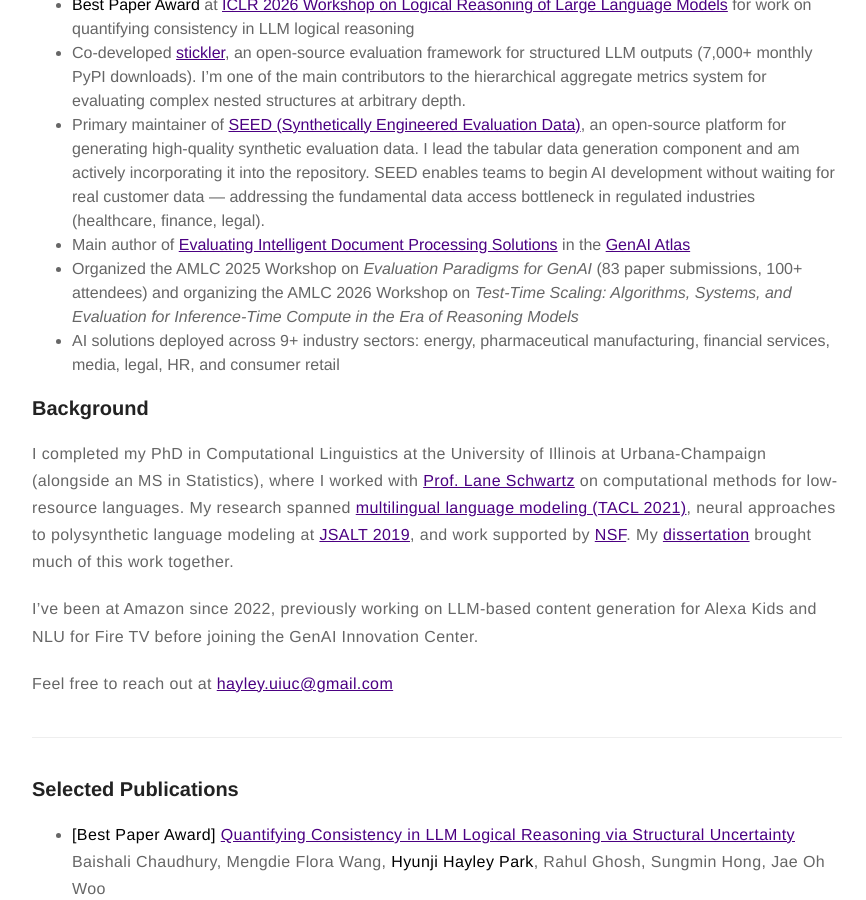
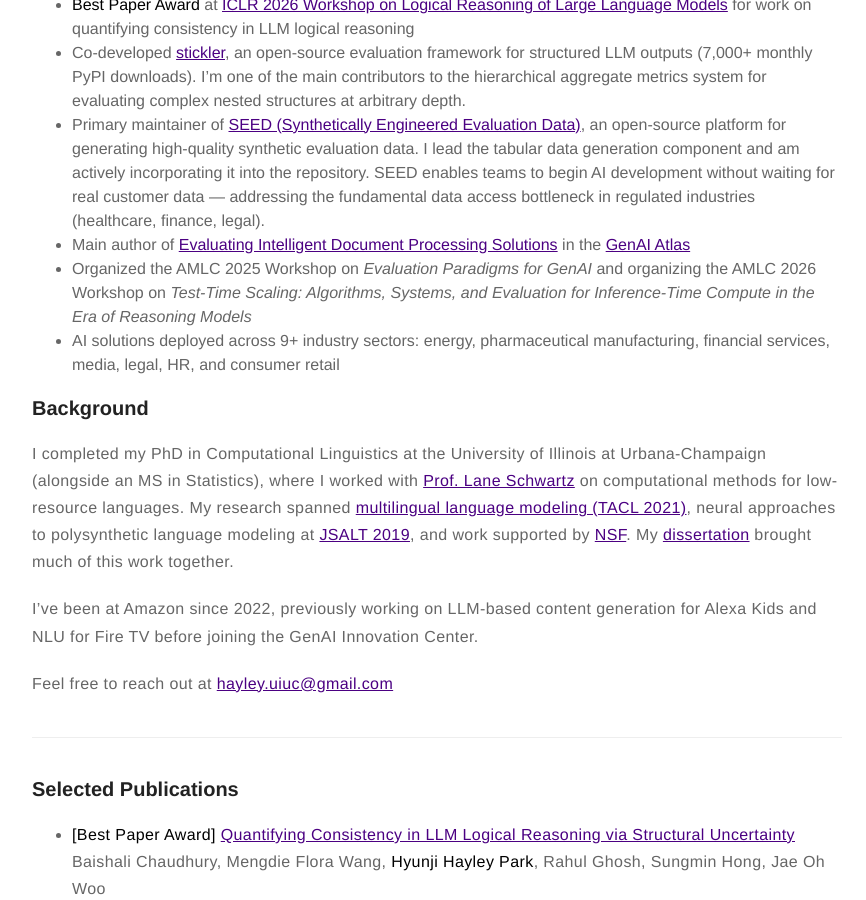
Before and after one commit to hayleypark/hayleypark.github.io, a Jekyll site: the page built from about.md, in a window 1280 px wide and 900 px high, scrolled down 931 px. Shown: the whole window, without its empty margins (203-1069 px from the left). Built offline with Jekyll 4.4.1, drawn with Linux system fonts in a browser that asks for light colours.

Commit message:
Remove internal metrics from workshop description

```diff
--- a/about.md
+++ b/about.md
@@ -19,7 +19,7 @@ I'm an Applied Scientist at the [Generative AI Innovation Center](https://aws.am
 - Co-developed [stickler](https://github.com/awslabs/stickler), an open-source evaluation framework for structured LLM outputs (7,000+ monthly PyPI downloads). I'm one of the main contributors to the hierarchical aggregate metrics system for evaluating complex nested structures at arbitrary depth.
 - Primary maintainer of [SEED (Synthetically Engineered Evaluation Data)](https://github.com/awslabs/synthetically_engineered_evaluation_data), an open-source platform for generating high-quality synthetic evaluation data. I lead the tabular data generation component and am actively incorporating it into the repository. SEED enables teams to begin AI development without waiting for real customer data — addressing the fundamental data access bottleneck in regulated industries (healthcare, finance, legal).
 - Main author of [Evaluating Intelligent Document Processing Solutions](https://awslabs.github.io/generative-ai-atlas/topics/2_0_technical_foundations_and_patterns/2_6_model_evaluation_and_selection_criteria/2_6_4_domain_specific_evaluations/2_6_4_2_evaluating_intelligent_document_processing/2_6_4_2_evaluating_intelligent_document_processing.html) in the [GenAI Atlas](https://awslabs.github.io/generative-ai-atlas/)
-- Organized the AMLC 2025 Workshop on *Evaluation Paradigms for GenAI* (83 paper submissions, 100+ attendees) and organizing the AMLC 2026 Workshop on *Test-Time Scaling: Algorithms, Systems, and Evaluation for Inference-Time Compute in the Era of Reasoning Models*
+- Organized the AMLC 2025 Workshop on *Evaluation Paradigms for GenAI* and organizing the AMLC 2026 Workshop on *Test-Time Scaling: Algorithms, Systems, and Evaluation for Inference-Time Compute in the Era of Reasoning Models*
 - AI solutions deployed across 9+ industry sectors: energy, pharmaceutical manufacturing, financial services, media, legal, HR, and consumer retail
 
 ### Background
```
